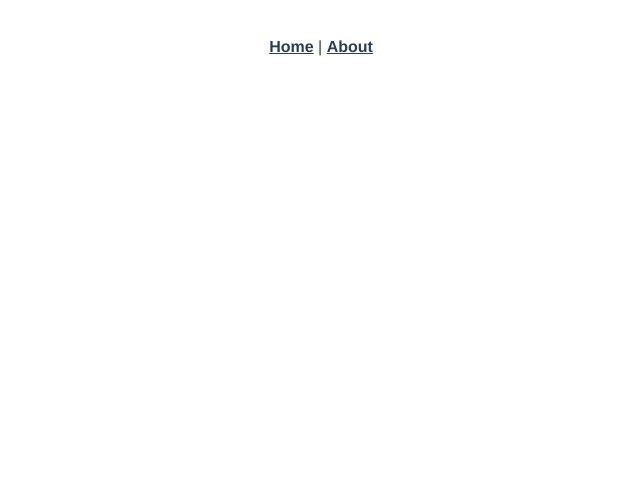
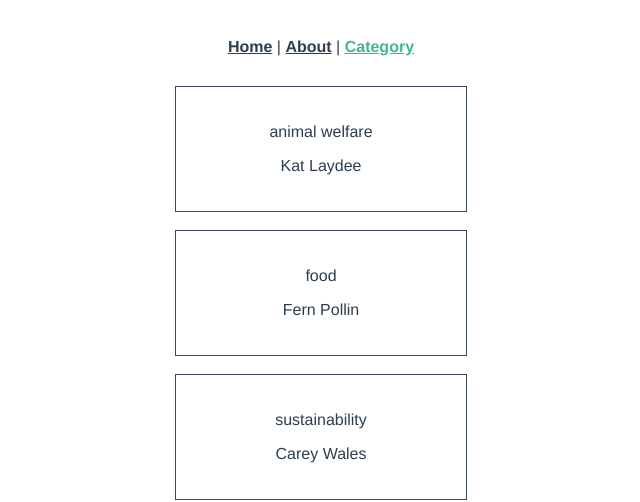
Before and after one commit to Pondae/Lab03, a Vue app: page /category in a window 1280 px wide. Before the commit this address had no page. Shown: the top 502 px of the page, without its empty margins (319-959 px from the left). Built offline with nearby package versions, Linux system fonts and the light colour scheme.

Commit message:
chk pt2: add new component name Category data

```diff
--- a/src/App.vue
+++ b/src/App.vue
@@ -1,7 +1,8 @@
 <template>
   <div id="nav">
     <router-link to="/">Home</router-link> |
-    <router-link to="/about">About</router-link>
+    <router-link to="/about">About</router-link> |
+    <router-link to="/category">Category</router-link>
   </div>
   <router-view />
 </template>
--- a/src/components/EventCard.vue
+++ b/src/components/EventCard.vue
@@ -35,4 +35,8 @@
   transform: scale(1.01);
   box-shadow: 0 3px 12px 0 rgba(0, 0, 0, 0.2);
 }
+
+.event-card2 {
+  text-align: right;
+}
 </style>
--- a/src/components/EventCard2.vue
+++ b/src/components/EventCard2.vue
@@ -18,7 +18,4 @@
 </script>
 
 <style scoped>
-.event-card2 {
-  text-align: right;
-}
 </style>
--- a/src/router/index.js
+++ b/src/router/index.js
@@ -1,6 +1,7 @@
 import { createRouter, createWebHistory } from "vue-router";
 import EventList from "../views/EventList.vue";
 import About from '../views/About.vue';
+import Category from '../views/Category.vue';
 
 const routes = [
   {
@@ -13,6 +14,11 @@
     name: "About",
     component: About,
   },
+  {
+    path: "/category",
+    name: "Category",
+    component: Category,
+  },
 ];
 
 const router = createRouter({
--- /dev/null
+++ b/src/views/Category.vue
@@ -0,0 +1,76 @@
+<template>
+  <div class="events">
+    <EventCard2 v-for="event in events" :key="event.id" :event="event" />
+  </div>
+</template>
+
+<script>
+// @ is an alias to /src
+import EventCard2 from "@/components/EventCard2.vue";
+
+export default {
+  name: "EventList2",
+  components: {
+    EventCard2,
+  },
+  data() {
+    return {
+      events: [
+        {
+          id: 5928101,
+          category: "animal welfare",
+          title: "Cat Adoption Day",
+          description: "Find your new feline friend at this event.",
+          location: "Meow Town",
+          date: "January 28, 2022",
+          time: "12:00",
+          petsAllowed: true,
+          organizer: "Kat Laydee",
+        },
+        {
+          id: 4582797,
+          category: "food",
+          title: "Community Gardening",
+          description: "Join us as we tend to the community edible plants.",
+          location: "Flora City",
+          date: "March 14, 2022",
+          time: "10:00",
+          petsAllowed: true,
+          organizer: "Fern Pollin",
+        },
+        {
+          id: 8419988,
+          category: "sustainability",
+          title: "Beach Cleanup",
+          description: "Help pick up trash along the shore.",
+          location: "Playa Del Carmen",
+          date: "July 22, 2022",
+          time: "11:00",
+          petsAllowed: false,
+          organizer: "Carey Wales",
+        },
+      ],
+    };
+  },
+};
+</script>
+<style scoped>
+.events {
+  display: flex;
+  flex-direction: column;
+  align-items: center;
+}
+
+.event-card2 {
+  padding: 20px;
+  width: 250px;
+  cursor: pointer;
+  border: 1px solid #39495c;
+  margin-bottom: 18px;
+}
+
+.event-card2:hover {
+  transform: scale(1.01);
+  box-shadow: 0 3px 12px 0 rgba(0, 0, 0, 0.2);
+}
+</style>
```
